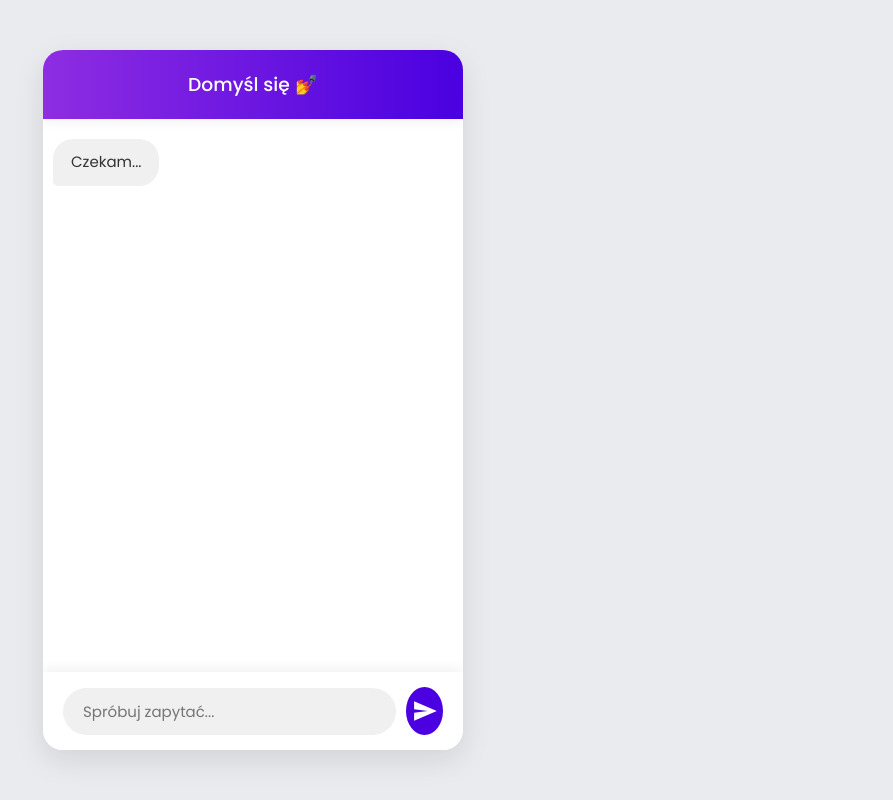
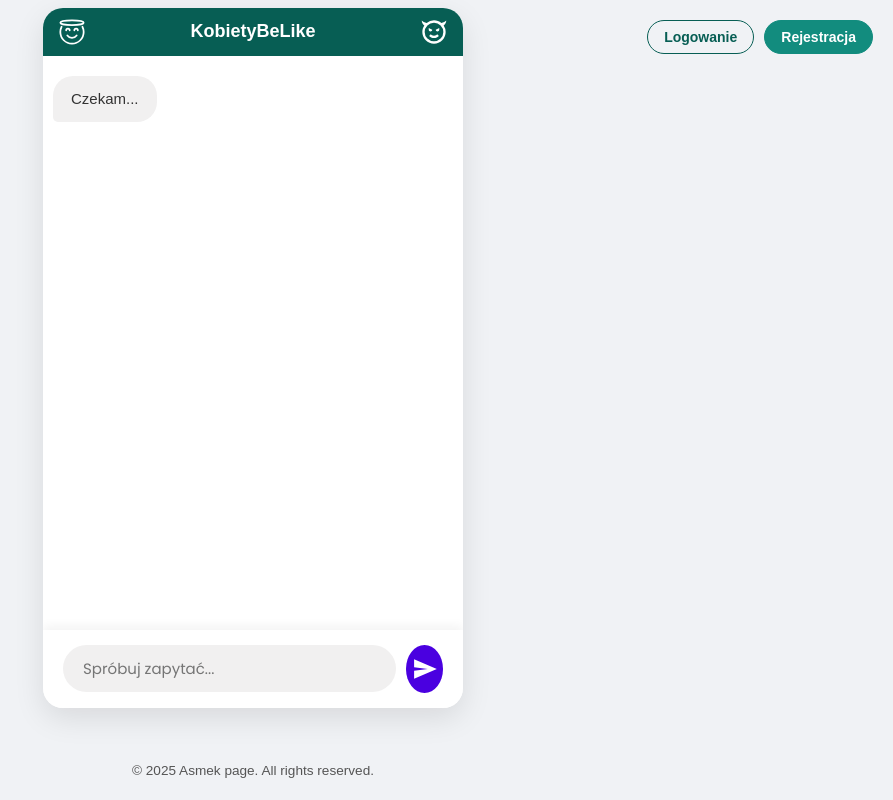
Before and after one commit to AsmekYT/KobietyBeLike, a plain HTML site: page index.html in a window 1280 px wide. Shown: the whole page, without its empty margins (387-1280 px from the left). Drawn offline with Linux system fonts and the light colour scheme.

Commit message:
Visual Changes
Made some visual improvements also making site ready for future login and register systems

```diff
--- a/index.html
+++ b/index.html
@@ -3,17 +3,22 @@
 <head>
     <meta charset="UTF-8">
     <meta name="viewport" content="width=device-width, initial-scale=1.0">
-    <title>Czat v2.0</title>
+    <title>KobietyBeLike</title>
     <link rel="preconnect" href="https://fonts.googleapis.com">
     <link rel="preconnect" href="https://fonts.gstatic.com" crossorigin>
     <link href="https://fonts.googleapis.com/css2?family=Poppins:wght@300;400;500&display=swap" rel="stylesheet">
     <link rel="stylesheet" href="style.css">
 </head>
 <body>
-
+<div class="auth-buttons">
+    <a href="auth/login.html" class="auth-btn">Logowanie</a>
+    <a href="auth/register.html" class="auth-btn register-btn">Rejestracja</a>
+</div>
 <div class="chat-container">
     <div class="chat-header">
-        <h3>Domyśl się 💅</h3>
+        <img src="img/angel.svg" alt="angel icon" class="header-icon" draggable="false">
+        <h2>KobietyBeLike</h2>
+        <img src="img/devil.svg" alt="devil icon" class="header-icon" draggable="false">
     </div>
     <div class="chat-box" id="chatBox">
     </div>
@@ -34,6 +39,12 @@
     </div>
 </div>
 
+<footer class="site-footer">
+    <a href="https://asmek.me" target="_blank" rel="noopener noreferrer">
+        © 2025 Asmek page. All rights reserved.
+    </a>
+</footer>
+
 <script src="script.js"></script>
 </body>
 </html>
--- a/style.css
+++ b/style.css
@@ -7,15 +7,15 @@
 }
 
 body {
-    font-family: 'Poppins', sans-serif;
-    background-color: #e9ebee;
+    font-family: Arial, sans-serif;
+    background-color: #f0f2f5;
     display: flex;
+    flex-direction: column;
+    min-height: 100vh;
+    margin: 0;
+    align-items: center;
     justify-content: center;
-    align-items: center;
-    height: 100vh;
-    color: #333;
 }
-
 .chat-container {
     width: 420px;
     height: 90vh;
@@ -29,11 +29,26 @@ body {
 }
 
 .chat-header {
-    background: linear-gradient(90deg, #8E2DE2, #4A00E0);
+    background-color: #075E54;
     color: white;
-    padding: 20px;
-    text-align: center;
-    box-shadow: 0 4px 10px rgba(0,0,0,0.05);
+    padding: 10px 15px;
+    border-top-left-radius: 10px;
+    border-top-right-radius: 10px;
+    display: flex;
+    align-items: center;
+    justify-content: space-between;
+}
+
+.chat-header h2 {
+    margin: 0 10px;
+    font-size: 18px;
+}
+
+.header-icon {
+    width: 28px;
+    height: 28px;
+    filter: invert(1);
+    pointer-events: none;
 }
 
 .chat-header h3 {
@@ -121,7 +136,6 @@ body {
     background-color: #6a1b9a;
 }
 
-/* --- Animacja Wpisywania --- */
 .typing-dot {
     width: 8px;
     height: 8px;
@@ -145,7 +159,96 @@ body {
     }
 }
 
+@keyframes fadeIn {
+    from {
+        opacity: 0;
+    }
+    to {
+        opacity: 1;
+    }
+}
+
+#typingIndicator {
+    padding-left: 10px;
+    margin-bottom: 12px;
+    animation: fadeIn 0.3s ease-in-out;
+}
+
 @keyframes bounce {
     0%, 80%, 100% { transform: scale(0); }
     40% { transform: scale(1.0); }
 }
+
+
+.site-footer {
+    margin-top: 40px;
+    padding: 15px 0;
+    text-align: center;
+    font-size: 0.85em;
+    color: #777;
+    width: 100%;
+}
+
+.site-footer a {
+    color: #555;
+    text-decoration: none;
+    transition: color 0.2s;
+}
+
+.site-footer a:hover {
+    color: #000;
+    text-decoration: underline;
+}
+
+.auth-buttons {
+    position: absolute;
+    top: 20px;
+    right: 20px;
+    z-index: 10;
+    display: flex;
+    gap: 10px;
+    animation: fadeInDown 0.5s ease-out both;
+}
+
+.auth-btn {
+    padding: 8px 16px;
+    border: 1px solid #075E54;
+    border-radius: 20px;
+    text-decoration: none;
+    font-family: Arial, sans-serif;
+    font-size: 14px;
+    font-weight: bold;
+    transition: all 0.2s ease-in-out;
+}
+
+.auth-btn {
+    background-color: transparent;
+    color: #075E54;
+}
+
+.auth-btn:hover {
+    background-color: #075E54;
+    color: white;
+}
+
+.register-btn {
+    background-color: #128C7E;
+    border-color: #128C7E;
+    color: white;
+}
+
+.register-btn:hover {
+    background-color: #075E54;
+    border-color: #075E54;
+}
+
+@keyframes fadeInDown {
+    from {
+        opacity: 0;
+        transform: translateY(-20px);
+    }
+    to {
+        opacity: 1;
+        transform: translateY(0);
+    }
+}
```
Also changed, not shown: auth/login.html (added, +12 -0 lines), auth/register.html (added, +12 -0 lines), package.json (deleted, +0 -10 lines), img/angel.svg (added), img/devil.svg (added).
